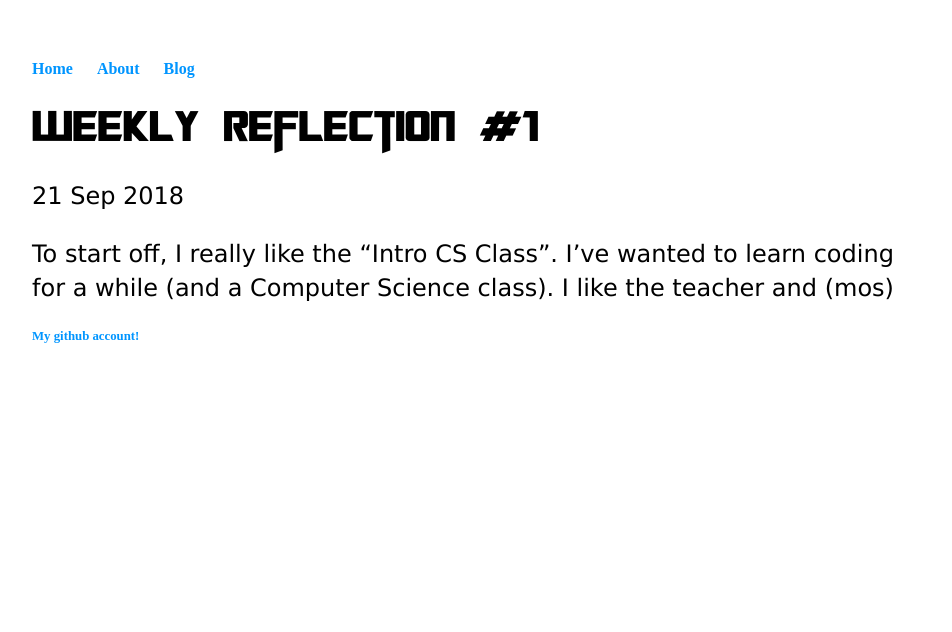
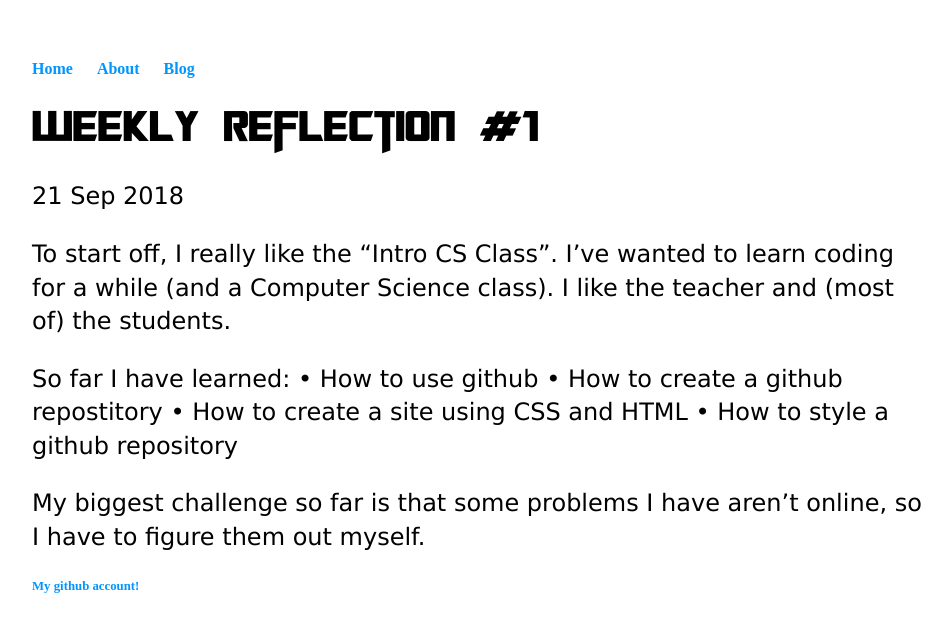
Before and after one commit to brandonm4478/brandonm4478.github.io, a Jekyll site: the page built from _posts/2018-09-21-weekly-reflection-01.md, in a window 1280 px wide. Shown: the top 632 px of the page, without its empty margins (160-1112 px from the left). Built offline with Jekyll 4.4.1, drawn with Linux system fonts in a browser that asks for light colours.

Commit message:
Update 2018-09-21-weekly-reflection-01.md

```diff
--- a/_posts/2018-09-21-weekly-reflection-01.md
+++ b/_posts/2018-09-21-weekly-reflection-01.md
@@ -4,4 +4,12 @@ title: "Weekly Reflection #1"
 date: 2018-09-21
 ---
 
-To start off, I really like the "Intro CS Class". I've wanted to learn coding for a while (and a Computer Science class). I like the teacher and (mos)
+To start off, I really like the "Intro CS Class". I've wanted to learn coding for a while (and a Computer Science class). I like the teacher and (most of) the students.
+
+So far I have learned:
+• How to use github
+• How to create a github repostitory
+• How to create a site using CSS and HTML
+• How to style a github repository
+
+My biggest challenge so far is that some problems I have aren't online, so I have to figure them out myself.
```
